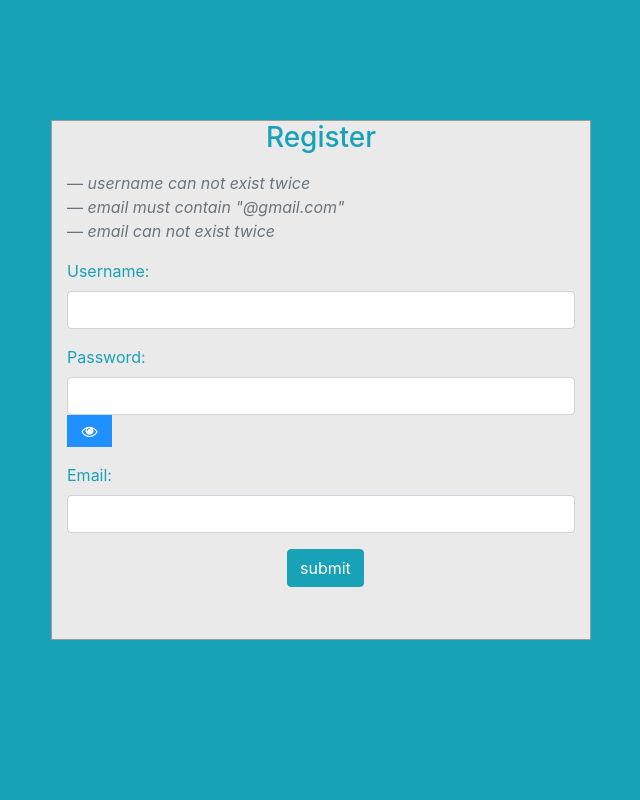
After one commit to PachUp/Python-Chat, a Flask app: page /register in a window 1280 px wide. The commit adds this page. Shown: the whole page, without its empty margins (319-959 px from the left). Run offline with Flask 2, Linux system fonts and the light colour scheme; some libraries are stand-ins or nearby versions.

Commit message:
Adding a login and register page

```diff
--- a/app.py
+++ b/app.py
@@ -1,21 +1,115 @@
-from flask import Flask, render_template, url_for
+from flask import Flask, render_template, url_for,request,redirect
 from flask_sqlalchemy import SQLAlchemy
 from flask_socketio import SocketIO, send, join_room, leave_room, emit
+from flask_login import LoginManager, UserMixin, login_user, login_required, current_user, logout_user
+from sqlalchemy import func
 app = Flask(__name__)
 app.config['SECRET_KEY'] = 'topsecret'
 socketio = SocketIO(app)
-app.config["SQLALCHEMY_DATABASE_URI"] = "sqlite:///foo1.db"
+app.config["SQLALCHEMY_DATABASE_URI"] = "sqlite:///foo2.db"
 app.config["SQLALCHEMY_TRACK_MODIFICATIONS"] = False
 db = SQLAlchemy(app)
+login_manager = LoginManager()
+login_manager.init_app(app)
 public_rooms = ["Vanila", "Chocolate"]
 class AllHistory(db.Model):
     id = db.Column(db.Integer, primary_key = True)
     message = db.Column(db.TEXT)
 
+class users(db.Model):
+    id = db.Column(db.Integer, primary_key = True)
+    username = db.Column(db.TEXT)
+    password = db.Column(db.TEXT)
+    email = db.Column(db.TEXT)
+
 @app.route("/", methods=["GET"])
+@login_required
 def index():
-    all_msg = AllHistory.query.all()
-    return render_template("index.html", msgs="", rooms=public_rooms)
+        all_msg = AllHistory.query.all()
+        return render_template("index.html", msgs="", rooms=public_rooms)
+
+@login_manager.user_loader
+def load_user(user_id):
+    return users.query.get(int(user_id))
+
+@app.route("/login", methods=["GET","POST"])
+@login_manager.unauthorized_handler
+def login():
+    if request.method == "POST":
+        username = request.form['username']
+        password = request.form['password']
+        check_box = request.form['CheckBox']
+        print(check_box)
+        print(check_box)
+        send = ""
+        user_check = bool(users.query.filter_by(username=username).first())
+        pass_check = bool(users.query.filter_by(password=password).first())
+        if user_check and not pass_check:
+            return "password"
+        elif not user_check:
+            return "username"
+        else:
+            user = users.query.filter_by(username=username,password=password).first()
+            db.session.commit()
+            if user.email_authentication == False:
+                return "email"
+            app.permanent_session_lifetime = False
+            if check_box == "True": #always true for now
+                login_user(user, remember=True)
+            elif check_box == "False": #disabled for now
+                login_user(user, remember=False)
+            else:
+                return "An unexpected error has occurred"
+            return "Great"
+    if request.method == "GET":
+        if current_user.is_authenticated:
+            return redirect('/')
+        else:
+            return render_template('/login.html')
+
+
+@app.route("/register", methods=["GET","POST"])
+def register():
+    if request.method == "POST":
+        username = request.form['username']
+        password = request.form['password']
+        email = request.form['email']
+        print(username)
+        send = ""
+        computer = users.query.filter(func.lower(users.username) == func.lower(username)).first()
+        print(computer)
+        if computer is not None:
+            print("in")
+            now = datetime.datetime.now()
+            if now - computer.registered_date > datetime.timedelta(seconds= 300) and computer.email_authentication is False:
+                db.session.delete(computer)
+                db.session.commit()
+        user_check = bool(users.query.filter(func.lower(users.username) == func.lower(username)).first())
+        email_check = bool(users.query.filter_by(email=email).first())
+
+        if (email_check) and ("@gmail.com" not in email) and user_check:
+            print("all")
+            return "all"
+        elif user_check and ("@gmail.com" not in email):
+            print("u e c")
+            return "username exist email contain"
+        elif user_check and email_check:
+            print("u e e")
+            return "username exist email exist"
+        elif email_check:
+            return "email exist"
+        elif "@gmail.com" not in email:
+            return "email contain"
+        elif user_check:
+            return "username exist"
+        else:
+            return redirect('/')
+    if request.method == "GET":
+        if current_user.is_authenticated:
+            return redirect('/')
+        else:
+            return render_template('/register.html')
+
 
 @socketio.on('message')
 def handle_message(message):
--- a/templates/index.html
+++ b/templates/index.html
@@ -145,7 +145,7 @@
             $("#messages").html("");
             socket.emit('leave', {"room" : room})
             socket.emit("join", {"room" : new_room})
-            alert("You join " + new_room)
+            alert("You joined " + new_room)
             room = new_room
         }
     });
--- /dev/null
+++ b/templates/register.html
@@ -0,0 +1,163 @@
+<link href="//maxcdn.bootstrapcdn.com/bootstrap/4.1.1/css/bootstrap.min.css" rel="stylesheet" id="bootstrap-css">
+<script src="//maxcdn.bootstrapcdn.com/bootstrap/4.1.1/js/bootstrap.min.js"></script>
+<script src="//cdnjs.cloudflare.com/ajax/libs/jquery/3.2.1/jquery.min.js"></script>
+<link rel="stylesheet" href="https://cdnjs.cloudflare.com/ajax/libs/font-awesome/4.7.0/css/font-awesome.min.css">
+<head>
+    <meta charset="UTF-8">
+    <meta http-equiv='X-UA-Compatible' content='IE=edge'>
+    <meta name='viewport' content='width=device-width, initial-scale=1'>
+    <title>Website.</title>
+</head>
+<body>
+    <div id="login">
+        <div class="container">
+            <div id="login-row" class="row justify-content-center align-items-center">
+                <div id="login-column" class="col-md-6">
+                    <div id="login-box" class="col-md-12">
+                        <form id="login-form" action="">
+                            <h3 class="text-center text-info">Register</h3>
+                            <p>
+                                <footer class="blockquote-footer" id="user-exist"><cite title="Source Title">username can not exist twice</cite></footer>
+                                <footer class="blockquote-footer" id="email-contain"><cite title="Source Title">email must contain "@gmail.com"</cite></footer>
+                                <footer class="blockquote-footer" id="email-exist"><cite title="Source Title">email can not exist twice</cite></footer>
+                            </p>
+                            <div class="form-group">
+                                <label for="username" class="text-info glyphicon glyphicon-user">Username:</label><br>
+                                <input type="text" name="username" id="username" class="form-control">
+                                <p id="user-wrong"></p>
+                            </div>
+                            <div class="form-group">
+                                <label for="password" class="text-info">Password:</label><br>
+                                <input type="password"  name="password" id="password" class="form-control">
+                                <i class="fa fa-eye icon" onclick="myFunction()" id="eye"></i>
+                                <p id="pass-wrong"></p>
+                            </div>
+                            <div class="form-group">
+                                <label for="email" class="text-info">Email:</label><br>
+                                <input type="text" name="email" id="email" class="form-control">
+                                <p id="email-wrong"></p>
+                            </div>
+                            <div class="form-group">
+                            </div>
+                        </form>
+                        <input type="submit" name="submit" class="btn btn-info btn-md" id="button-id" value="submit">
+                    </div>
+                </div>
+            </div>
+
+        </div>
+    </div>
+
+</body>
+<style>
+body {
+  margin: 0;
+  padding: 0;
+  background-color: #17a2b8;
+  height: 100vh;
+}
+#login .container #login-row #login-column #login-box {
+  margin-top: 120px;
+  max-width: 100%;
+  height: 520px;
+  border: 1px solid #9C9C9C;
+  background-color: #EAEAEA;
+}
+#button-id{
+    margin-left: 220px;
+}
+.blockquote-footer{
+    font-size: 100%;
+}
+#id{
+    color: green;
+}
+.icon {
+  margin-bottom: initial;
+  padding: 8px;
+  background: dodgerblue;
+  color: white;
+  min-width: 45px;
+  text-align: center;
+}
+.form-group.background{
+  background: url(klematis.jpg) repeat;
+  border: 2px solid black;
+}
+.form-group.transbox{
+    margin: 30px;
+  background-color: #ffffff;
+  border: 1px solid black;
+  opacity: 0.6;
+}
+</style>
+<script>
+function myFunction() {
+  var x = document.getElementById("password");
+  if(document.getElementById("eye").className == "fa fa-eye-slash icon"){
+    document.getElementById("eye").className = "fa fa-eye icon";
+  }
+  else{
+    document.getElementById("eye").className = "fa fa-eye-slash icon";
+  }
+  if (x.type === "password") {
+    x.type = "text";
+  } else {
+    x.type = "password";
+  }
+}
+    $(document).ready(function(){
+        $("#button-id").click(function(){
+            var data = $("form").serialize();
+            console.log(data);
+            $.ajax({
+                type: "POST",
+                url: 'register',
+                data: data,
+                success: function(res){
+                    if(res == "all"){
+                        $("#user-exist").css("color", "red");
+                        $("#email-exist").css("color", "red");
+                        $("#email-contain").css("color", "red");
+                    }
+                    else if(res == "email contain"){
+                        $("#user-exist").css("color", "green");
+                        $("#email-exist").css("color", "green");
+                        $("#email-contain").css("color", "red");
+                    }
+                    else if(res == "email exist"){
+                        $("#user-exist").css("color", "green");
+                        $("#email-exist").css("color", "red");
+                        $("#email-contain").css("color", "green");
+                    }
+                    else if(res=="username exist"){
+                        $("#user-exist").css("color", "red");
+                        $("#email-exist").css("color", "green");
+                        $("#email-contain").css("color", "green");
+                    }
+                    else if(res=="email"){
+                        $("#user-exist").css("color", "green");
+                        $("#email-exist").css("color", "green");
+                        $("#email-contain").css("color", "red");
+                    }
+                    else if(res == "username exist email contain"){
+                        $("#user-exist").css("color", "red");
+                        $("#email-exist").css("color", "green");
+                        $("#email-contain").css("color", "red");
+                    }
+                    else if(res == "username exist email exist"){
+                        $("#user-exist").css("color", "red");
+                        $("#email-exist").css("color", "red");
+                        $("#email-contain").css("color", "green");
+                    }
+                    else{
+                        $("#user-exist").css("color", "green");
+                        $("#email-exist").css("color", "green");
+                        $("#email-contain").css("color", "green");
+                        $(location).attr("href", "/login");
+                    }
+                }
+            });
+        });
+    });
+</script>
```
Also changed, not shown: templates/login.html (added, +184 -0 lines), foo1.db, foo2.db (added).
